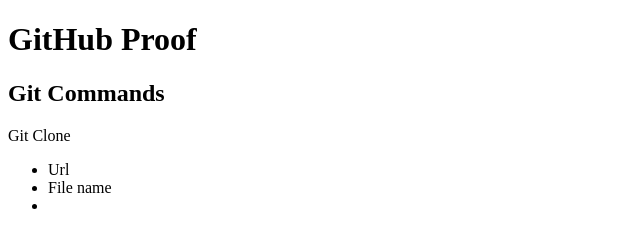
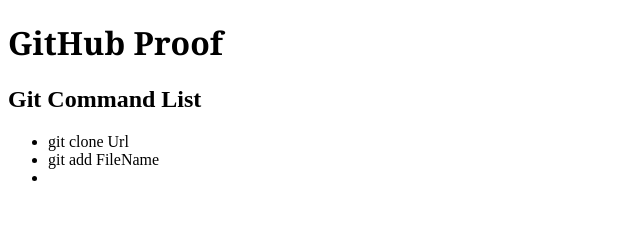
Before and after one commit to angelitoveloz/hello_world, a plain HTML site: page index.html in a window 1280 px wide. Shown: the whole page, without its empty margins (0-640 px from the left). Drawn offline with Linux system fonts and the light colour scheme.

Commit message:
Cambios locales a Index.html

```diff
--- a/index.html
+++ b/index.html
@@ -5,15 +5,19 @@
     <meta http-equiv="X-UA-Compatible" content="IE=edge">
     <meta name="viewport" content="width=device-width, initial-scale=1.0">
     <title>Test GitHub in 5 minutes</title>
+    <style>
+        h1{
+            font-family: Georgia, 'Times New Roman', Times, serif;
+        }
+    </style>
 </head>
 <body>
     <h1>GitHub Proof</h1>
-    <h2>Git Commands</h2>
+    <h2>Git Command List</h2>
 
-    <p>Git Clone</p>
     <ul>
-        <li>Url</li>
-        <li>File name</li>
+        <li>git clone Url</li>
+        <li>git add FileName</li>
         <li></li>
     </ul>
 </body>
```
